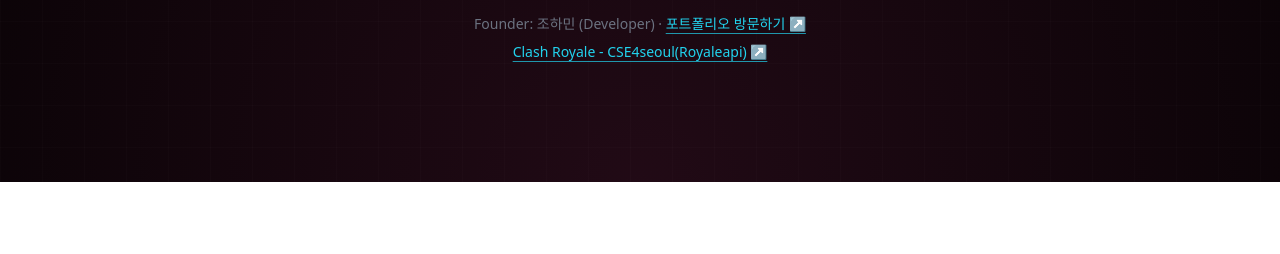
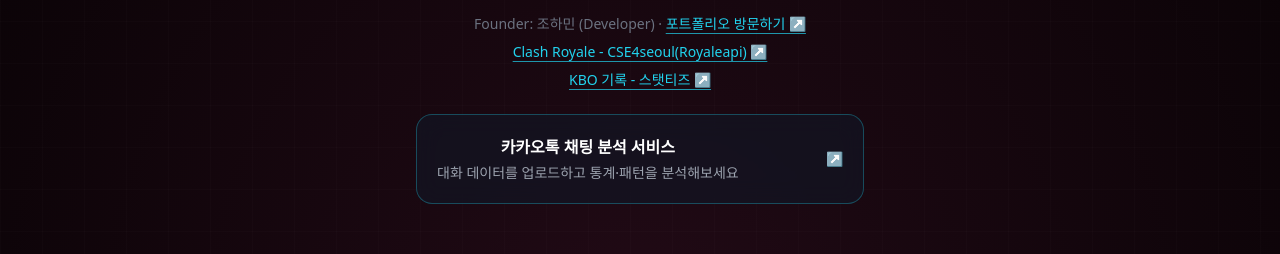
Before and after one commit to CSE4Seoul/cse4seoul, a Next.js app: page / in a window 1280 px wide. Shown: the part 2037-2291 px from the top of the page. Before the commit the page ends 2219 px from the top, so only its background shows below. Built offline with nearby package versions, Linux system fonts and the light colour scheme; no server answers; the database is empty.

Commit message:
statiz and chat analyze system link is embeded

```diff
--- a/app/page.tsx
+++ b/app/page.tsx
@@ -238,6 +238,43 @@ export default function Home() {
               Clash Royale - CSE4seoul(Royaleapi) ↗
             </a>
           </p>
+
+            {/* 추가 1: 스탯티즈 */}
+  <p className="mt-2">
+    <a
+      href="https://www.statiz.co.kr/"
+      target="_blank"
+      rel="noreferrer"
+      className="inline-block text-cyan-400 underline decoration-cyan-400/70 underline-offset-4 hover:text-cyan-300 transition-colors"
+    >
+      KBO 기록 - 스탯티즈 ↗
+    </a>
+  </p>
+
+  {/* 추가 2: 카톡 분석 서비스 (위젯 느낌) */}
+<div className="mt-6 flex justify-center">
+  <a
+    href="https://chatanalyze.vercel.app/"
+    target="_blank"
+    rel="noreferrer"
+    className="group w-full max-w-md rounded-2xl border border-cyan-400/30 bg-gray-900/60 p-5 backdrop-blur-md transition-all hover:scale-[1.02] hover:border-cyan-400/60 hover:shadow-lg hover:shadow-cyan-400/20"
+  >
+    <div className="flex items-center justify-between">
+      <div>
+        <p className="text-base font-semibold text-white">
+          카카오톡 채팅 분석 서비스
+        </p>
+        <p className="text-sm text-gray-400 mt-1">
+          대화 데이터를 업로드하고 통계·패턴을 분석해보세요
+        </p>
+      </div>
+
+      <span className="text-cyan-400 group-hover:translate-x-1 transition-transform">
+        ↗
+      </span>
+    </div>
+  </a>
+</div>
         </motion.div>
       </motion.div>
 
```
